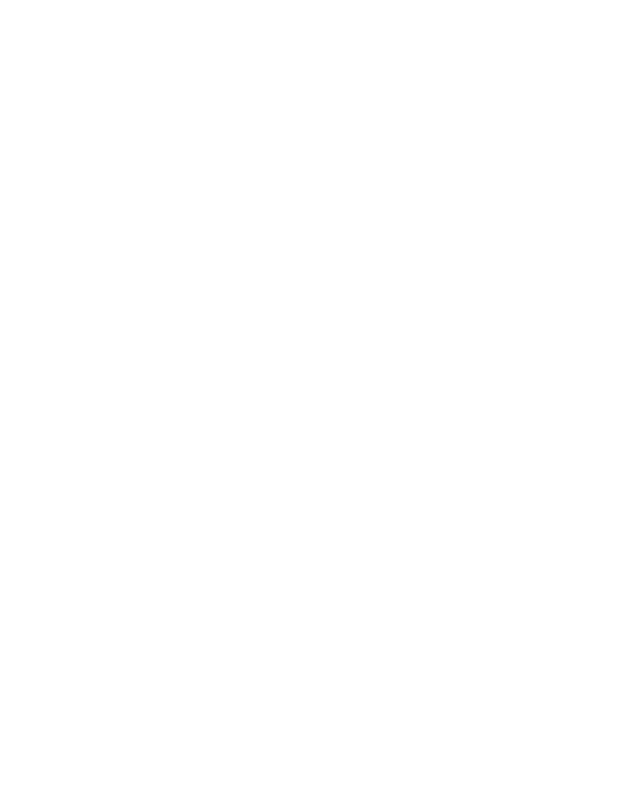
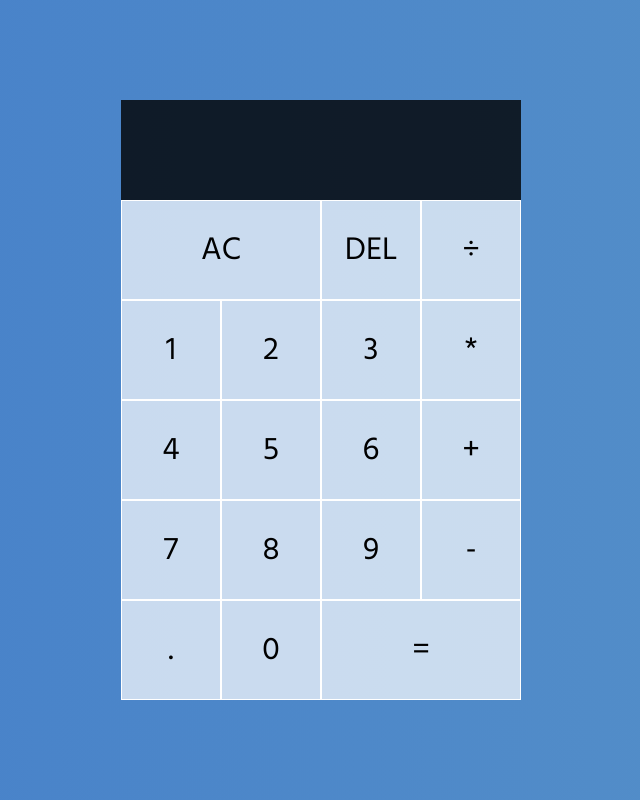
Before and after one commit to tadejf84/js-simple-calculator, a plain HTML site: page index.html in a window 1280 px wide. Shown: the whole page, without its empty margins (319-959 px from the left). Drawn offline with Linux system fonts and the light colour scheme.

Commit message:
calc styles and markup

```diff
--- /dev/null
+++ b/app.css
@@ -0,0 +1,67 @@
+/*
+* global styles + reset
+*/
+@import url('https://fonts.googleapis.com/css?family=Hind:400,700&display=swap');
+
+
+*, *::before, *::after {
+    box-sizing: border-box;
+    font-family: 'Hind', sans-serif;
+}
+
+body {
+    padding: 0;
+    margin: 0;
+    background: linear-gradient(to right, #457fca, #5691c8);
+}
+
+/*
+* calculator
+*/
+.calculator {
+    display: grid;
+    justify-content: center;
+    align-content: center;
+    min-height: 100vh;
+    grid-template-columns: repeat(4, 100px);
+    grid-template-rows: minmax(100px, auto) repeat(5, 100px);
+}
+
+.calculator > button {
+    font-size: 2rem;
+    border: 1px solid #fff;
+    cursor: pointer;
+    outline: none;
+    background-color: rgba(255, 255, 255, .7);
+    transition: background-color 0.15s ease-in-out;
+}
+
+.calculator > button:hover {
+    background-color: rgba(255, 255, 255, .9);
+}
+
+.btn--clear, .btn--equals {
+    grid-column: span 2;
+}
+
+.calculator__display {
+    grid-column: 1 / -1;
+    background-color: rgba(0, 0, 0, .8);
+    display: flex;
+    align-items: flex-end;
+    justify-content: space-around;
+    flex-direction: column;
+    padding: 10px;
+    word-wrap: break-word;
+    word-break: break-all;
+}
+
+.calculator__display .prev-operand {
+    color: rgba(255, 255, 255, .75);
+    font-size: 1.5rem;
+}
+
+.calculator__display .cur-operand {
+    color: white;
+    font-size: 2.5rem;
+}
--- a/index.html
+++ b/index.html
@@ -4,9 +4,34 @@
     <meta charset="UTF-8">
     <meta name="viewport" content="width=device-width, initial-scale=1.0">
     <meta http-equiv="X-UA-Compatible" content="ie=edge">
-    <title>Document</title>
+    <title>JS Simple Calculator</title>
+    <link rel="stylesheet" href="app.css">
+    <script defer src="app.js"></script>
 </head>
 <body>
-
+    <div class="calculator">
+        <div class="calculator__display">
+          <div class="prev-operand"></div>
+          <div class="cur-operand"></div>
+        </div>
+        <button class="btn--clear">AC</button>
+        <button class="btn--del">DEL</button>
+        <button class="btn--operation">÷</button>
+        <button class="btn--num">1</button>
+        <button class="btn--num">2</button>
+        <button class="btn--num">3</button>
+        <button class="btn--operation">*</button>
+        <button class="btn--num">4</button>
+        <button class="btn--num">5</button>
+        <button class="btn--num">6</button>
+        <button class="btn--operation">+</button>
+        <button class="btn--num">7</button>
+        <button class="btn--num">8</button>
+        <button class="btn--num">9</button>
+        <button class="btn--operation">-</button>
+        <button class="btn--num">.</button>
+        <button class="btn--num">0</button>
+        <button class="btn--equals">=</button>
+      </div>
 </body>
 </html>
```
Also changed, not shown: app.js (added).
